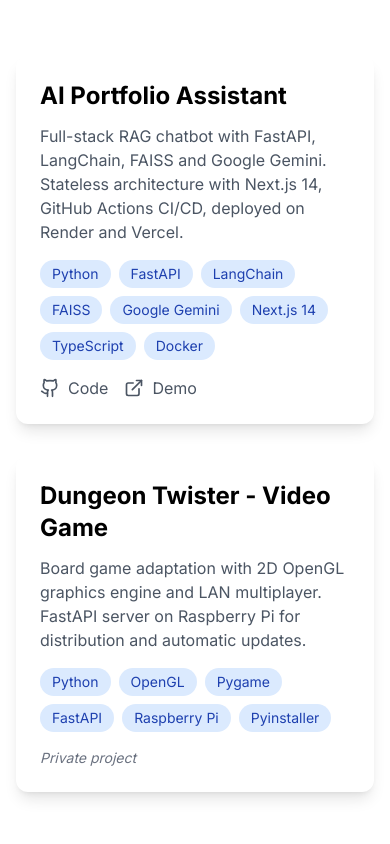
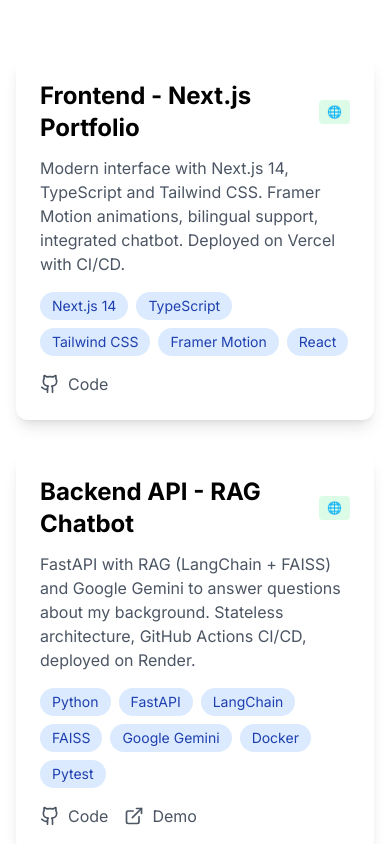
Before and after one commit to DryZn/Portfolio, a Next.js app: page / in a window 390 px wide. Shown: the part 6200-7044 px from the top of the page. Built offline with nearby package versions, Linux system fonts and the light colour scheme; no server answers.

Commit message:
Added frontend project, chatbot linked to demo

```diff
--- a/app/components/Chatbot.tsx
+++ b/app/components/Chatbot.tsx
@@ -3,6 +3,7 @@
 import { useState, useEffect } from "react";
 import { Send, MessageCircle, X, RotateCcw } from "lucide-react";
 import { useLanguage } from "../contexts/LanguageContext";
+import { useChatbot } from "../contexts/ChatbotContext";
 import ReactMarkdown from "react-markdown";
 
 interface Message {
@@ -20,7 +21,7 @@ export default function Chatbot({
   apiUrl = process.env.NEXT_PUBLIC_API_URL,
 }: ChatbotProps) {
   const { language, t } = useLanguage();
-  const [isOpen, setIsOpen] = useState(false);
+  const { isOpen, setIsOpen } = useChatbot();
 
   const [messages, setMessages] = useState<Message[]>([
     {
--- a/app/components/Projects.tsx
+++ b/app/components/Projects.tsx
@@ -3,23 +3,38 @@
 import { motion } from "framer-motion";
 import { ExternalLink, Github } from "lucide-react";
 import { useLanguage } from "../contexts/LanguageContext";
+import { useChatbot } from "../contexts/ChatbotContext";
 
 const projects = [
   {
-    titleKey: "projects.portfolio.title",
-    descriptionKey: "projects.portfolio.description",
+    titleKey: "projects.frontend.title",
+    descriptionKey: "projects.frontend.description",
+    tech: [
+      "Next.js 14",
+      "TypeScript",
+      "Tailwind CSS",
+      "Framer Motion",
+      "React",
+    ],
+    github: "https://github.com/DryZn/portfolio",
+    demo: null,
+    isThisSite: true,
+  },
+  {
+    titleKey: "projects.backend.title",
+    descriptionKey: "projects.backend.description",
     tech: [
       "Python",
       "FastAPI",
       "LangChain",
       "FAISS",
       "Google Gemini",
-      "Next.js 14",
-      "TypeScript",
       "Docker",
+      "Pytest",
     ],
     github: "https://github.com/DryZn/AI_Assistant_Portfolio",
-    demo: "https://portfolio-anthony-lesenfans.vercel.app/",
+    demo: "chatbot",
+    isThisSite: true,
   },
   {
     titleKey: "projects.game.title",
@@ -39,6 +54,13 @@ const projects = [
 
 export default function Projects() {
   const { t } = useLanguage();
+  const { isOpen, setIsOpen } = useChatbot();
+
+  const handleDemoClick = (demo: string | null) => {
+    if (demo === "chatbot") {
+      setIsOpen(true);
+    }
+  };
 
   return (
     <section id="projects" className="py-20 px-4">
@@ -65,7 +87,17 @@ export default function Projects() {
               transition={{ delay: index * 0.1 }}
               className="bg-white dark:bg-gray-900 p-6 rounded-xl shadow-lg hover:shadow-xl transition"
             >
-              <h3 className="text-2xl font-bold mb-3">{t(project.titleKey)}</h3>
+              <div className="flex items-center justify-between mb-3">
+                <h3 className="text-2xl font-bold">{t(project.titleKey)}</h3>
+                {project.isThisSite && (
+                  <span className="bg-green-100 dark:bg-green-900 text-green-800 dark:text-green-200 px-2 py-1 rounded text-xs font-semibold whitespace-nowrap">
+                    <span className="sm:hidden">🌐</span>
+                    <span className="hidden sm:inline">
+                      🌐 {t("projects.thisSite")}
+                    </span>
+                  </span>
+                )}
+              </div>
               <p className="text-gray-600 dark:text-gray-300 mb-4">
                 {t(project.descriptionKey)}
               </p>
@@ -91,14 +123,14 @@ export default function Projects() {
                     {t("projects.code")}
                   </a>
                 )}
-                {project.demo && (
-                  <a
-                    href={project.demo}
-                    className="flex items-center gap-2 text-gray-600 dark:text-gray-300 hover:text-blue-500 transition"
+                {project.demo && !isOpen && (
+                  <button
+                    onClick={() => handleDemoClick(project.demo)}
+                    className="flex items-center gap-2 text-gray-600 dark:text-gray-300 hover:text-blue-500 transition cursor-pointer"
                   >
                     <ExternalLink className="w-5 h-5" />
                     {t("projects.demo")}
-                  </a>
+                  </button>
                 )}
                 {!project.github && !project.demo && (
                   <span className="text-gray-500 dark:text-gray-400 text-sm italic">
--- /dev/null
+++ b/app/contexts/ChatbotContext.tsx
@@ -0,0 +1,28 @@
+"use client";
+
+import { createContext, useContext, useState, ReactNode } from "react";
+
+interface ChatbotContextType {
+  isOpen: boolean;
+  setIsOpen: (open: boolean) => void;
+}
+
+const ChatbotContext = createContext<ChatbotContextType | undefined>(undefined);
+
+export function ChatbotProvider({ children }: { children: ReactNode }) {
+  const [isOpen, setIsOpen] = useState(false);
+
+  return (
+    <ChatbotContext.Provider value={{ isOpen, setIsOpen }}>
+      {children}
+    </ChatbotContext.Provider>
+  );
+}
+
+export function useChatbot() {
+  const context = useContext(ChatbotContext);
+  if (!context) {
+    throw new Error("useChatbot must be used within ChatbotProvider");
+  }
+  return context;
+}
--- a/app/contexts/LanguageContext.tsx
+++ b/app/contexts/LanguageContext.tsx
@@ -42,7 +42,8 @@ const translations = {
     "experience.title": "Expérience",
     "experience.subtitle": "Mon parcours professionnel",
     "projects.title": "Projets",
-    "projects.subtitle": "Projets full-stack développés de A à Z",
+    "projects.subtitle": "Code source de ce portfolio et autres projets",
+    "projects.thisSite": "Ce site",
     "projects.code": "Code",
     "projects.demo": "Demo",
     "projects.private": "Projet privé",
@@ -133,9 +134,12 @@ const translations = {
     "chat.tooltip": "Posez-moi des questions sur Anthony !",
     "chat.rateLimit":
       "⚠️ Le quota quotidien de l'assistant IA a été atteint par les visiteurs du site. Revenez demain !",
-    "projects.portfolio.title": "Assistant Portfolio IA",
-    "projects.portfolio.description":
-      "Chatbot RAG full-stack avec FastAPI, LangChain, FAISS et Google Gemini. Architecture stateless avec Next.js 14, CI/CD GitHub Actions, déployé sur Render et Vercel.",
+    "projects.backend.title": "Backend API - RAG Chatbot",
+    "projects.backend.description":
+      "API FastAPI avec RAG (LangChain + FAISS) et Google Gemini pour répondre aux questions sur mon parcours. Architecture stateless, CI/CD GitHub Actions, déployé sur Render.",
+    "projects.frontend.title": "Frontend - Portfolio Next.js",
+    "projects.frontend.description":
+      "Interface moderne avec Next.js 14, TypeScript et Tailwind CSS. Animations Framer Motion, support bilingue, chatbot intégré. Déployé sur Vercel avec CI/CD.",
     "projects.game.title": "Dungeon Twister - Jeu Vidéo",
     "projects.game.description":
       "Adaptation du jeu de société avec moteur graphique 2D OpenGL et multijoueur LAN. Serveur FastAPI sur Raspberry Pi pour distribution et mises à jour automatiques.",
@@ -165,7 +169,8 @@ const translations = {
     "experience.title": "Experience",
     "experience.subtitle": "My professional journey",
     "projects.title": "Projects",
-    "projects.subtitle": "Full-stack projects built from scratch",
+    "projects.subtitle": "Source code of this portfolio and other projects",
+    "projects.thisSite": "This site",
     "projects.code": "Code",
     "projects.demo": "Demo",
     "projects.private": "Private project",
@@ -255,9 +260,12 @@ const translations = {
     "chat.tooltip": "Ask me about Anthony!",
     "chat.rateLimit":
       "⚠️ The AI assistant's daily quota has been reached by site visitors. Come back tomorrow!",
-    "projects.portfolio.title": "AI Portfolio Assistant",
-    "projects.portfolio.description":
-      "Full-stack RAG chatbot with FastAPI, LangChain, FAISS and Google Gemini. Stateless architecture with Next.js 14, GitHub Actions CI/CD, deployed on Render and Vercel.",
+    "projects.backend.title": "Backend API - RAG Chatbot",
+    "projects.backend.description":
+      "FastAPI with RAG (LangChain + FAISS) and Google Gemini to answer questions about my background. Stateless architecture, GitHub Actions CI/CD, deployed on Render.",
+    "projects.frontend.title": "Frontend - Next.js Portfolio",
+    "projects.frontend.description":
+      "Modern interface with Next.js 14, TypeScript and Tailwind CSS. Framer Motion animations, bilingual support, integrated chatbot. Deployed on Vercel with CI/CD.",
     "projects.game.title": "Dungeon Twister - Video Game",
     "projects.game.description":
       "Board game adaptation with 2D OpenGL graphics engine and LAN multiplayer. FastAPI server on Raspberry Pi for distribution and automatic updates.",
--- a/app/layout.tsx
+++ b/app/layout.tsx
@@ -4,6 +4,7 @@ import { SpeedInsights } from "@vercel/speed-insights/next";
 import { Analytics } from "@vercel/analytics/react";
 import Chatbot from "./components/Chatbot";
 import { LanguageProvider } from "./contexts/LanguageContext";
+import { ChatbotProvider } from "./contexts/ChatbotContext";
 import { metadata } from "./metadata";
 
 const inter = Inter({ subsets: ["latin"] });
@@ -19,10 +20,12 @@ export default function RootLayout({
     <html lang="fr">
       <body className={inter.className}>
         <LanguageProvider>
-          {children}
-          <SpeedInsights />
-          <Analytics />
-          <Chatbot />
+          <ChatbotProvider>
+            {children}
+            <SpeedInsights />
+            <Analytics />
+            <Chatbot />
+          </ChatbotProvider>
         </LanguageProvider>
       </body>
     </html>
```
